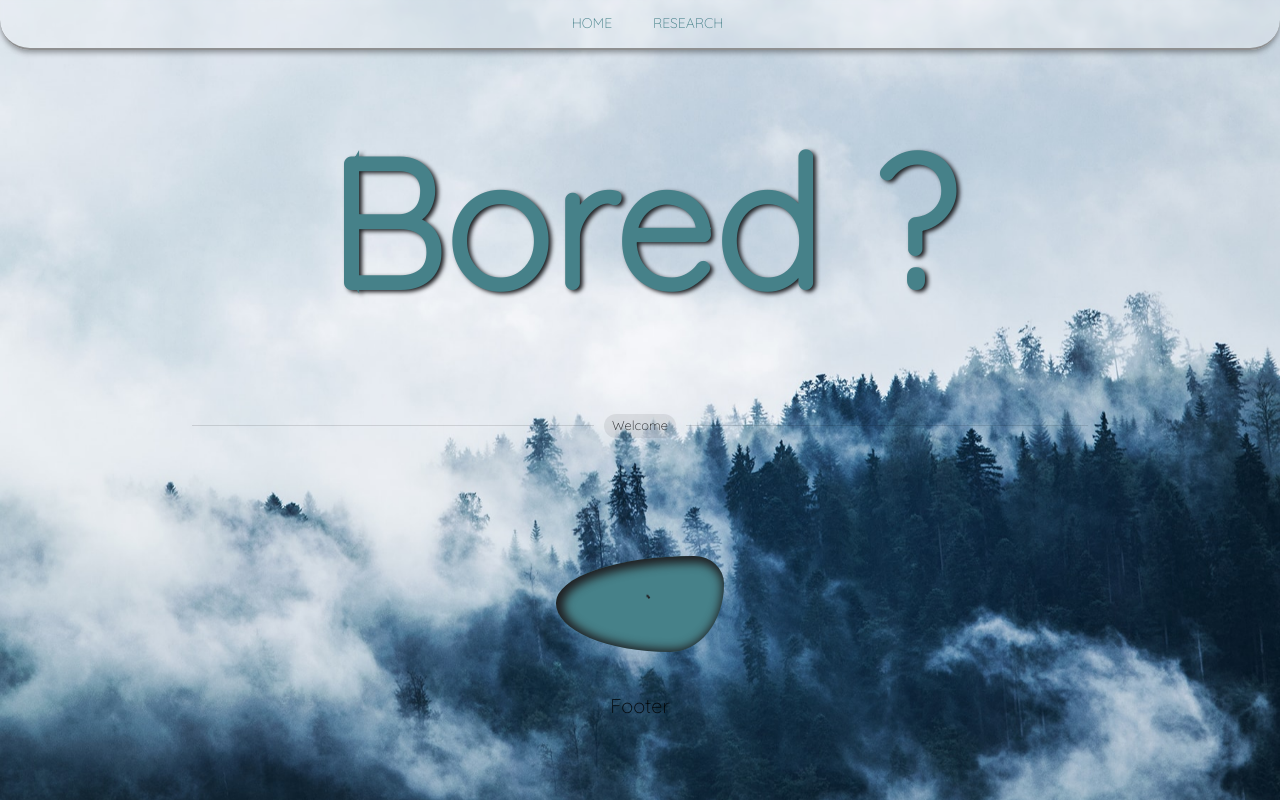
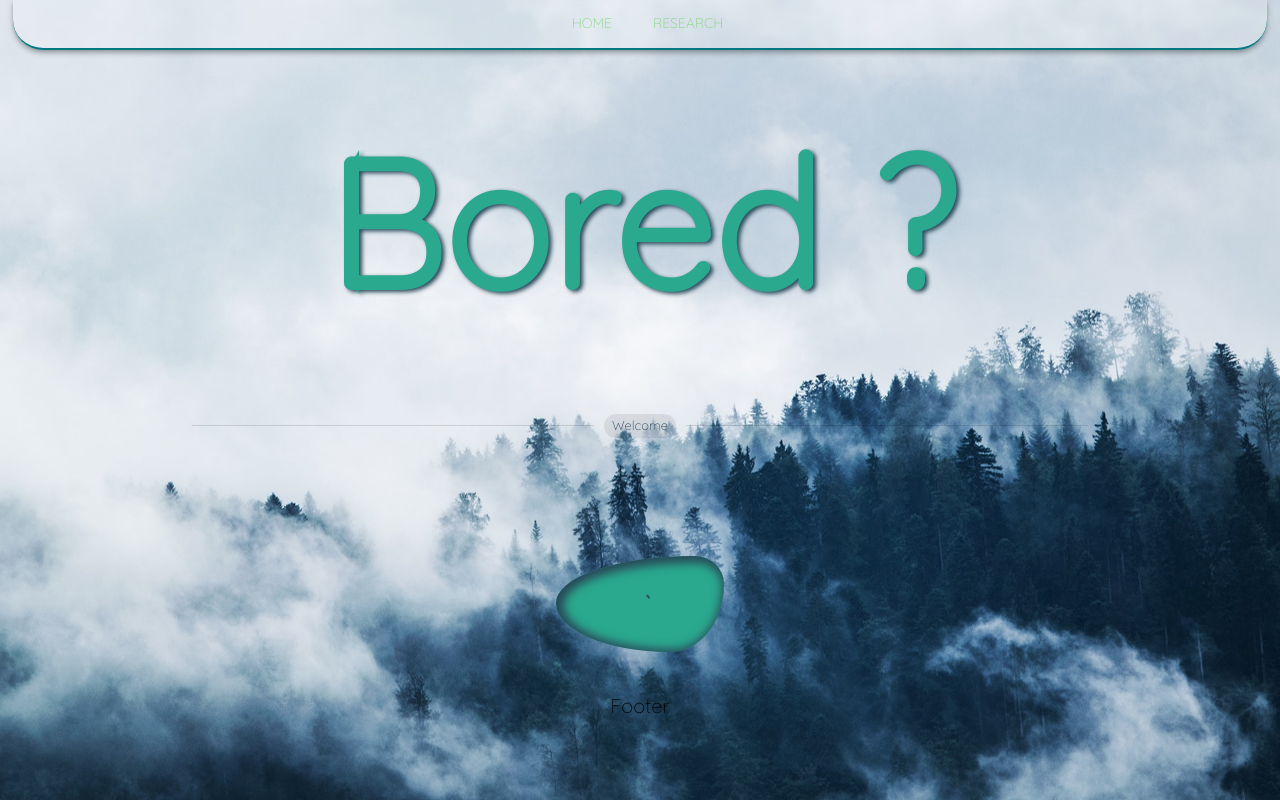
Before and after one commit to Yukkitio/React-BoredAPI, a React (Create React App) app: page / in a window 1280 px wide. Built offline with nearby package versions, Linux system fonts and the light colour scheme; no server answers; a web font is replaced by a local one.

Commit message:
UI Fix
+ Switching UI palette color
+ Adding Chip for some data visual

```diff
--- a/src/App.js
+++ b/src/App.js
@@ -13,11 +13,14 @@ import Research from './pages/Research';
 const theme = createTheme({
   palette: {
     primary: {
-      main: '#202124',
+      main: '#294959',
+      light: '#017882',
+      dark:'#202124',
     },
     secondary: {
-      main: '#468189',
-      light: '#9DBEBB'
+      main: '#88D581',
+      light: '#F9F871',
+      dark:'#2AA98E',
     },
     tonalOffset: 0.5,
   },
--- a/src/components/H_Answer.js
+++ b/src/components/H_Answer.js
@@ -5,50 +5,56 @@
 // A unique numeric id [1000000, 9999999]
 
 import React from 'react';
-import { useTheme, Typography, Box, alpha, Chip, LinearProgress } from '@mui/material';
+import { useTheme, Typography, Box, alpha, Chip, LinearProgress, Divider } from '@mui/material';
 
 const HAnswer = ({ data }) => {
   const theme = useTheme();
 
-  const getColor = (value) => {
-    if (value <= 33) {
-      return theme.palette.secondary.light;
-    } else if (value > 33 && value <= 66) {
-      return theme.palette.secondary.main;
-    } else {
-      return theme.palette.secondary.dark;
-    }
-  };
-
   return (
     <Box sx={{
-      width: "98%",
-      height: "50vh",
+      width: "97%",
       mt: 2,
       border: `1px solid ${alpha(theme.palette.primary.light, 0.5)}`,
       borderRadius: 1.5,
       backgroundColor: alpha(theme.palette.background.default, 0.5),
-      backdropFilter: 'blur(20px)'
+      backdropFilter: 'blur(20px)',
+      textAlign: 'center'
       }}>
 
-      <Typography variant="h4" component="h1" gutterBottom fontWeight="fontWeightBold" sx={{ color: theme.palette.secondary.main }}>
+      <Typography variant="h3" component="h1" fontWeight="fontWeightBold" sx={{ color: theme.palette.secondary.dark }}>
         Your activity
       </Typography>
 
-      <Typography variant="h3" gutterBottom sx={{ color: theme.palette.primary.main }}>
+      <Divider variant="middle" />
+
+
+      <Typography variant="h2" fontWeight="fontWeightRegular" sx={{ color: theme.palette.primary.main }}>
         {data.activity}
       </Typography>
 
-      <Chip label={data.type} color="secondary"/>
 
-      <Typography variant="body1" gutterBottom>
-        Participants: {data.participants}
-      </Typography>
+      <Box sx={{ display: 'flex', alignContent:'center', alignItems:'center' }}>
+        <Typography variant="body1" sx={{ mr: 2 }}>Participants :</Typography>
+        <Chip label={data.participants}
+          sx={{
+            backgroundColor: theme.palette.secondary.dark,
+            boxShadow: `0px 2px 4px ${theme.palette.primary.dark}`
+          }}/>
+      </Box>
+
+      <Box sx={{ display: 'flex', alignContent:'center', alignItems:'center' }}>
+      <Typography variant="body1" sx={{ mr: 2 }}>Type :</Typography>
+      <Chip label={data.type}
+        sx={{
+          backgroundColor: theme.palette.secondary.dark,
+          boxShadow: `0px 2px 4px ${theme.palette.primary.dark}`
+        }}/>
+      </Box>
 
       <Box sx={{ display: 'flex' }}>
-        <Typography variant="body1" gutterBottom sx={{ mr: 2 }}>Price:</Typography>
+        <Typography variant="body1" sx={{ mr: 2 }}>Price :</Typography>
         {data.price === 0 ? (
-          <Typography variant="body1" gutterBottom>Free</Typography>
+          <Typography variant="body1">Free</Typography>
         ) : (
           <Box sx={{ display: 'flex', alignItems: 'center', width: '20%' }}>
             <LinearProgress variant="determinate" value={data.price * 100}
@@ -57,8 +63,9 @@ const HAnswer = ({ data }) => {
                 mr: 1,
                 height: '10px',
                 borderRadius: '5px',
+                boxShadow: `0px 2px 4px ${theme.palette.primary.dark}`,
                 '& .MuiLinearProgress-bar': {
-                  backgroundColor: getColor(data.price * 100)
+                  backgroundColor: theme.palette.secondary.dark
                 }
               }}
             />
@@ -67,17 +74,20 @@ const HAnswer = ({ data }) => {
         )}
       </Box>
 
-      <Box sx={{ display: 'flex' }}>
-        <Typography variant="body1" gutterBottom sx={{ mr: 2 }}>Accessibility:</Typography>
+      <Box sx={{ display: 'flex', alignContent:'center', alignItems:'center' }}>
+        <Typography variant="body1" gutterBottom sx={{ mr: 2 }}>Accessibility :</Typography>
         <Box sx={{ display: 'flex', alignItems: 'center', width: '20%' }}>
-          <LinearProgress variant="determinate" value={(1 - data.accessibility) * 100}
+          <LinearProgress
+            variant="determinate"
+            value={(1 - data.accessibility) * 100}
             sx={{
               flexGrow: 1,
               mr: 1,
               height: '10px',
               borderRadius: '5px',
+              boxShadow: `0px 2px 4px ${theme.palette.primary.dark}`,
               '& .MuiLinearProgress-bar': {
-                    backgroundColor: getColor((1 - data.accessibility) * 100)
+                backgroundColor: theme.palette.secondary.dark,
               }
             }}
           />
--- a/src/components/H_Welcome.js
+++ b/src/components/H_Welcome.js
@@ -16,7 +16,7 @@ const HWelcome = ({ onRefresh, isLoading }) => {
         gap: theme.spacing(2),
       }}>
 
-      <Typography fontWeight="fontWeightBold" sx={{ color: theme.palette.secondary.main, fontSize: 180, textShadow: `3px 2px 4px ${theme.palette.primary.main}`}}>
+      <Typography fontWeight="fontWeightBold" sx={{ color: theme.palette.secondary.dark, fontSize: 180, textShadow: `3px 2px 4px ${theme.palette.primary.main}`}}>
         Bored ?
       </Typography>
 
@@ -27,8 +27,8 @@ const HWelcome = ({ onRefresh, isLoading }) => {
       <Button
         onClick={onRefresh}
         sx={{
-          backgroundColor: theme.palette.secondary.main,
-          '&:hover': { backgroundColor: theme.palette.secondary.light},
+          backgroundColor: theme.palette.secondary.dark,
+          '&:hover': { backgroundColor: theme.palette.secondary.main},
           padding: '4% 8%',
           borderRadius: "82% 18% 32% 68% / 49% 29% 71% 51%",
           marginTop: theme.spacing(8),
--- a/src/components/Navbar.js
+++ b/src/components/Navbar.js
@@ -16,7 +16,9 @@ const Navbar = () => {
       backdropFilter: 'blur(2px)',
       borderBottomLeftRadius: 30,
       borderBottomRightRadius: 30,
-      borderBottom: `2px solid ${theme.palette.primary.light}`
+      borderBottom: `2px solid ${theme.palette.primary.light}`,
+      width: "98%",
+      mx: "auto",
     }}>
       <Toolbar variant="dense">
         <Tabs sx={{ margin: '0 auto' }} variant="fullWidth">
```
Lines whose indentation alone changed are shown as unchanged.
